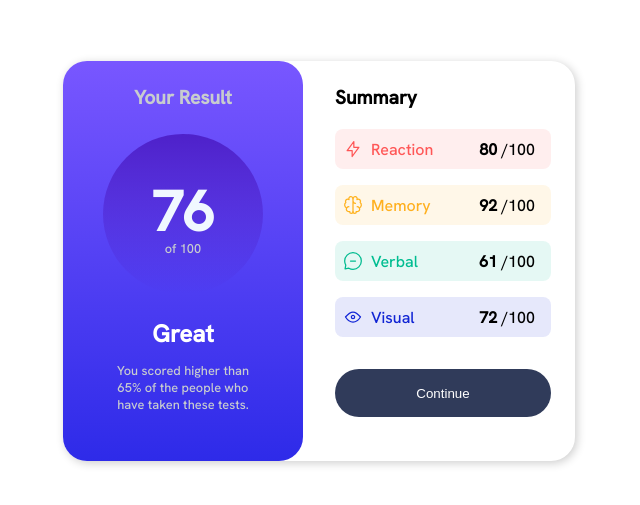
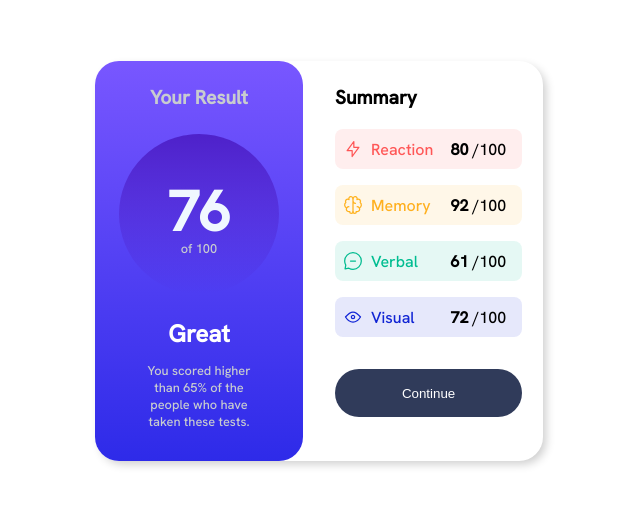
Before and after one commit to Bisesh-Shrestha/responsive_result_website, a plain HTML site: page index.html in a window 1280 px wide. Shown: the part 139-644 px from the top of the page, without its empty margins (321-961 px from the left). Drawn offline with Linux system fonts and the light colour scheme.

Commit message:
final commit

```diff
--- a/styles.css
+++ b/styles.css
@@ -6,10 +6,10 @@
   transform: translate(-50%, -50%);
   border-radius: 1.5rem;
   height: 25rem;
-  width: 40%;
+  width: 35%;
   display: flex;
   justify-content: space-between;
-  box-shadow: 2px 2px 10px rgba(0, 0, 0, 0.2);
+  box-shadow: 4px 4px 10px -1px rgba(0, 0, 0, 0.2);
 
   color: rgb(200, 204, 207);
   box-sizing: border-box;
```
Also changed, not shown: screenshot.png (added), screenshot2.png (added), 1 other file.
